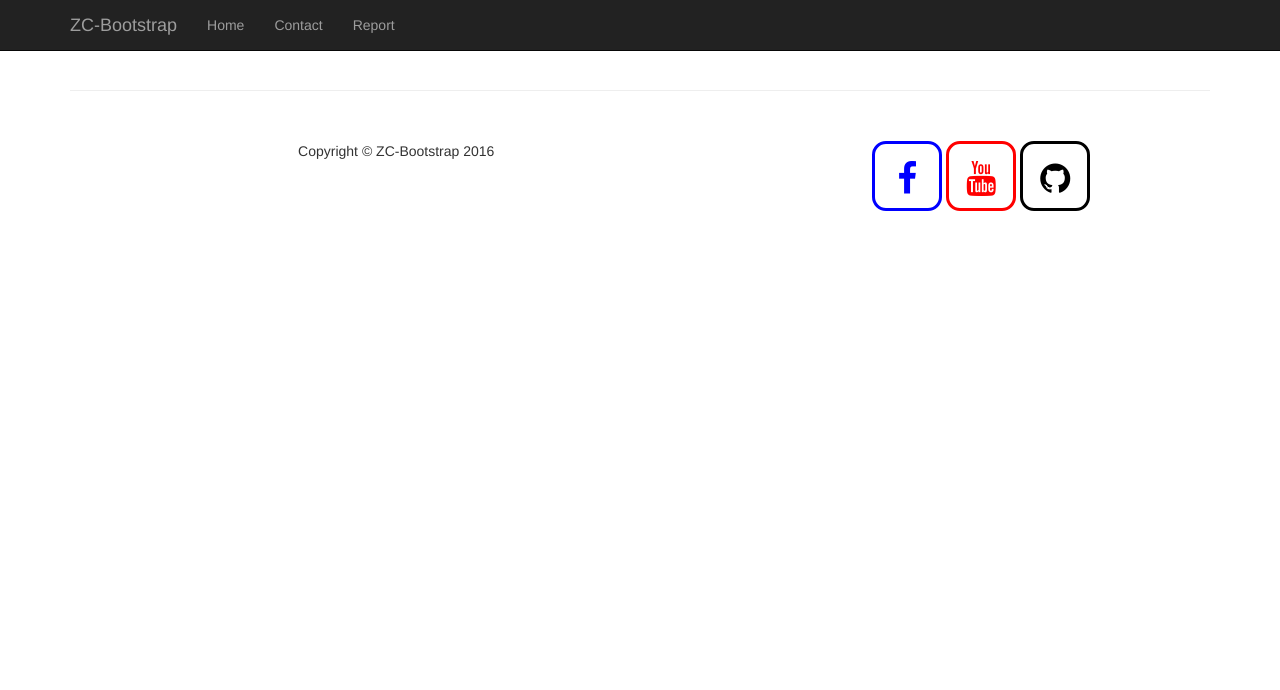
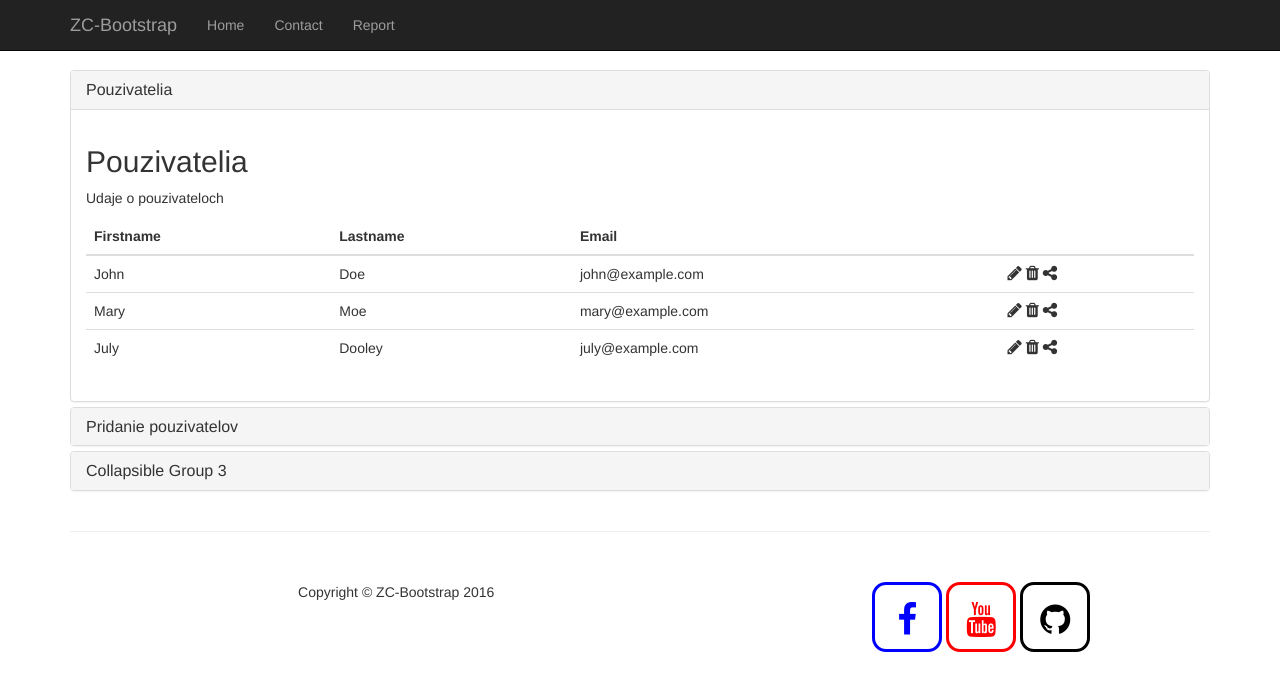
Before and after one commit to sajben94/ZC-Bootstrap, a plain HTML site: page report.html in a window 1280 px wide. Drawn offline with Linux system fonts and the light colour scheme.

Commit message:
Pridanie tabulky

```diff
--- a/css/index.css
+++ b/css/index.css
@@ -66,8 +66,12 @@ footer {
   margin: 0 auto;
 }
 
+.table .fa{
+  font-size:   1.2em;
+}
 
-.fa{
+
+footer .fa {
   font-size:   2.5em;
   border:3px solid black;
   border-radius: 20%;
@@ -76,17 +80,17 @@ footer {
   line-height: 2em;
 }
 
-.fa-facebook{
+footer .fa-facebook{
   color: blue;
   border-color: blue;
 }
 
-.fa-youtube{
+footer .fa-youtube{
   color: red;
   border-color: red;
 }
 
-.fa-github{
+footer .fa-github{
   color: black;
   border-color: black;
 }
--- a/report.html
+++ b/report.html
@@ -67,7 +67,92 @@
 
     <!-- Page Content -->
     <div class="container">
+        <div class="panel-group" id="accordion">
+          <div class="panel panel-default">
+            <div class="panel-heading">
+              <h4 class="panel-title">
+                <a data-toggle="collapse" data-parent="#accordion" href="#collapse1">Pouzivatelia</a>
+              </h4>
+            </div>
+            <div id="collapse1" class="panel-collapse collapse in">
+              <div class="panel-body">
 
+  <h2>Pouzivatelia</h2>
+  <p>Udaje o pouzivateloch</p>
+  <table class="table">
+    <thead>
+      <tr>
+        <th>Firstname</th>
+        <th>Lastname</th>
+        <th>Email</th>
+        <th></th>
+      </tr>
+    </thead>
+    <tbody>
+      <tr >
+        <td>John</td>
+        <td>Doe</td>
+        <td>john@example.com</td>
+        <td>
+          <i class="fa fa-pencil" aria-hidden="true"></i>
+          <i class="fa fa-trash" aria-hidden="true"></i>
+          <i class="fa fa-share-alt" aria-hidden="true"></i>
+        </td>
+      </tr>
+      <tr>
+        <td>Mary</td>
+        <td>Moe</td>
+        <td>mary@example.com</td>
+        <td>
+          <i class="fa fa-pencil" aria-hidden="true"></i>
+          <i class="fa fa-trash" aria-hidden="true"></i>
+          <i class="fa fa-share-alt" aria-hidden="true"></i>
+        </td>
+      </tr>
+      <tr>
+        <td>July</td>
+        <td>Dooley</td>
+        <td>july@example.com</td>
+        <td>
+          <i class="fa fa-pencil" aria-hidden="true"></i>
+          <i class="fa fa-trash" aria-hidden="true"></i>
+          <i class="fa fa-share-alt" aria-hidden="true"></i>
+        </td>
+      </tr>
+    </tbody>
+  </table>
+
+
+              </div>
+            </div>
+          </div>
+          <div class="panel panel-default">
+            <div class="panel-heading">
+              <h4 class="panel-title">
+                <a data-toggle="collapse" data-parent="#accordion" href="#collapse2">Pridanie pouzivatelov</a>
+              </h4>
+            </div>
+            <div id="collapse2" class="panel-collapse collapse">
+              <div class="panel-body">
+
+
+              </div>
+            </div>
+          </div>
+          <div class="panel panel-default">
+            <div class="panel-heading">
+              <h4 class="panel-title">
+                <a data-toggle="collapse" data-parent="#accordion" href="#collapse3">Collapsible Group 3</a>
+              </h4>
+            </div>
+            <div id="collapse3" class="panel-collapse collapse">
+              <div class="panel-body">
+
+
+              </div>
+            </div>
+          </div>
+        </div>
 
     </div>
     <!-- /.container -->
```
